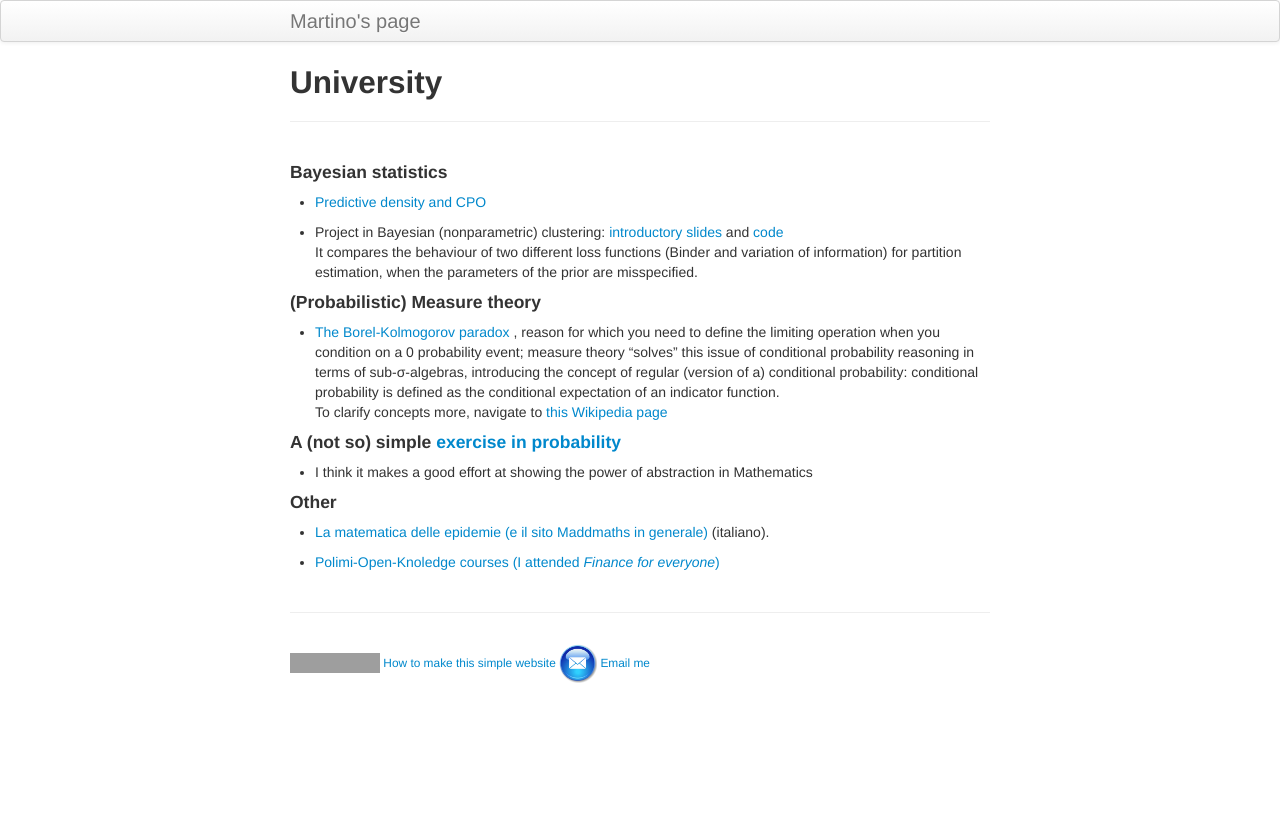
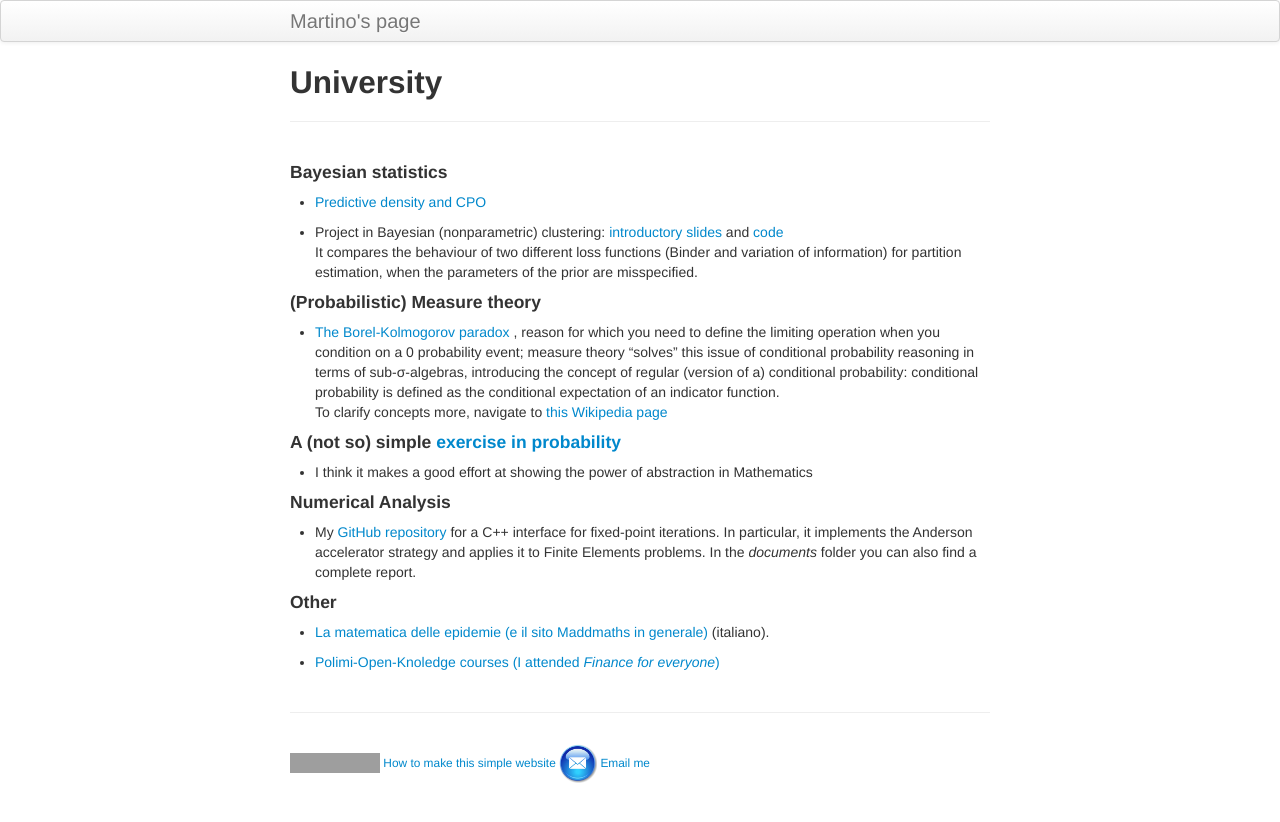
Before and after one commit to martinoischia/first-web-page, a Jekyll site: the page built from pages/university.md, in a window 1280 px wide. Shown: the top 822 px of the page. Built offline with Jekyll 4.4.1, drawn with Linux system fonts in a browser that asks for light colours; a script that is not in the unit is left out; grey boxes are pictures that could not be loaded.

Commit message:
"added Anderson project"

```diff
--- a/pages/university.md
+++ b/pages/university.md
@@ -30,6 +30,11 @@
 #### A (not so) simple [exercise in probability](university/exercise probability.html)
 - I think it makes a good effort at showing the power of abstraction in Mathematics
 
+#### Numerical Analysis
+- My [GitHub repository](https://github.com/martinoischia/Anderson_acceleration) for a C++ interface for fixed-point iterations. In particular, it implements
+the Anderson accelerator strategy and applies it to Finite Elements problems. In the *documents*
+folder you can also find a complete report.
+
 #### Other
 - [La matematica delle epidemie (e il sito Maddmaths in generale)](http://maddmaths.simai.eu/divulgazione/focus/epidemie-matematica/) (italiano).
 
```
Also changed, not shown: pages/music.md (+2 -0 lines).
